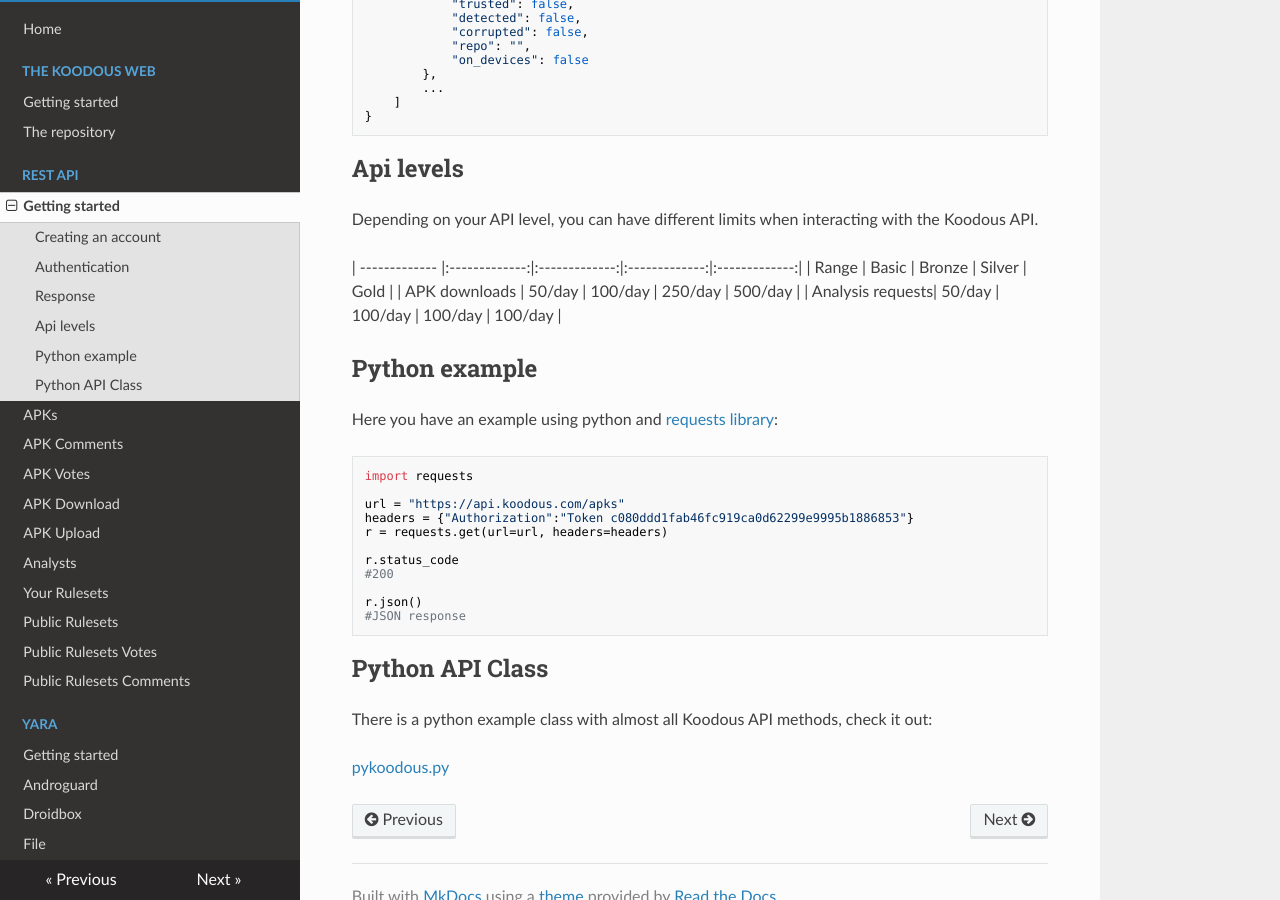
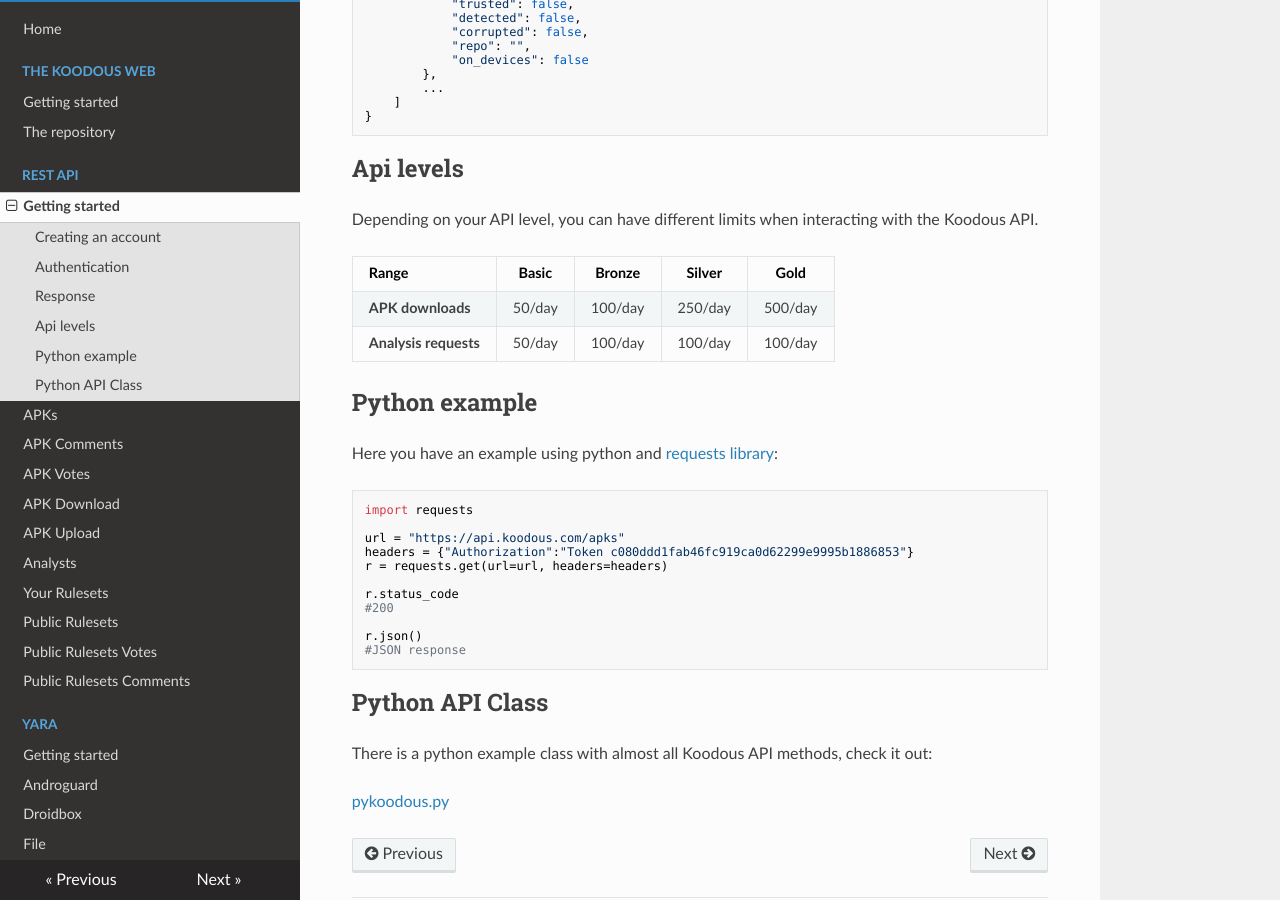
Before and after one commit to Koodous/docs.koodous.com, an MkDocs documentation site: the page built from docs/rest-api/getting-started.md, in a window 1280 px wide and 900 px high, scrolled down 974 px. Built offline with MkDocs 1.6.1, drawn with Linux system fonts in a browser that asks for light colours; nearby versions of some CDN libraries; old or Windows-style settings are respelled for this version of MkDocs.

```diff
--- a/docs/rest-api/getting-started.md
+++ b/docs/rest-api/getting-started.md
@@ -57,11 +57,10 @@ Responses format are json. The example response of the last request will looks l
 
 Depending on your API level, you can have different limits when interacting with the Koodous API.
 
-| ------------- |:-------------:|:-------------:|:-------------:|:-------------:|
 | Range | Basic | Bronze | Silver | Gold |
-| APK downloads | 50/day | 100/day | 250/day | 500/day |
-| Analysis requests| 50/day | 100/day | 100/day | 100/day |
-
+| - |:-:|:-:|:-:|:-:|
+| **APK downloads** | 50/day | 100/day | 250/day | 500/day |
+| **Analysis requests**| 50/day | 100/day | 100/day | 100/day |
 
 ## Python example
 
```
